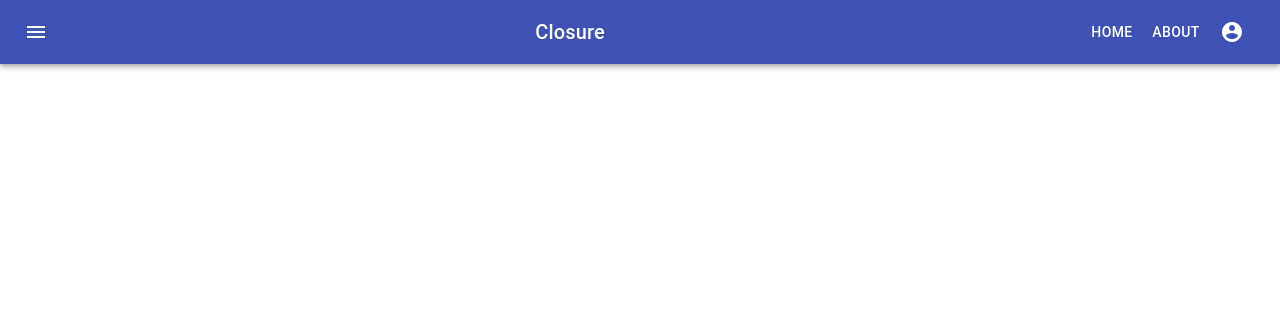
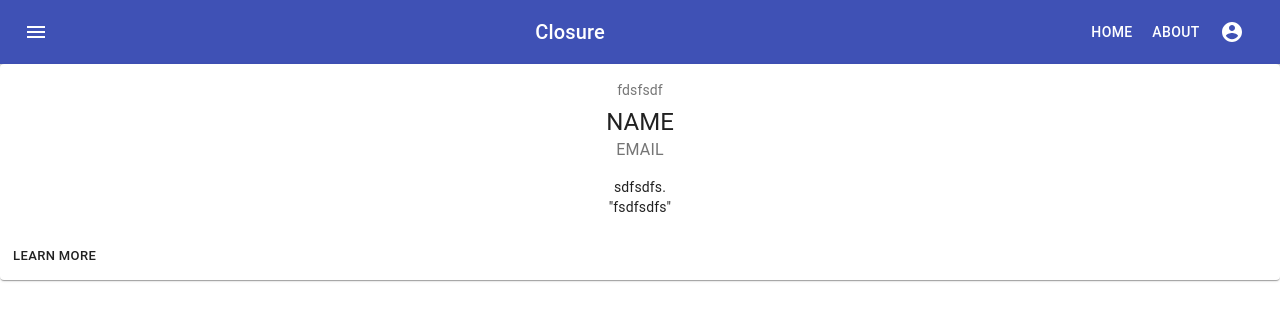
Before and after one commit to Naveed-Naqi/closure, a React (Create React App) app in the folder client/: page /Profile in a window 1280 px wide. Shown: the top 320 px of the page. Built offline with nearby package versions, Linux system fonts and the light colour scheme.

Commit message:
ProfilePage

```diff
--- a/client/src/App.js
+++ b/client/src/App.js
@@ -24,6 +24,7 @@ import map from './img/map.png'
 import HomePage from "./components/HomePage";
 import SinglePlace from "./components/SinglePlace";
 import SinglePlaceComments from "./components/SinglePlaceComments";
+import ProfilePage from "./components/ProfilePage";
 
 // Check for token to keep user logged in
 if (localStorage.jwtToken) {
@@ -65,6 +66,7 @@ class App extends Component {
               <Route exact path="/home" component={HomePage} />
               <Route exact path="/single/:id" component={SinglePlace} />
               <Route exact path="/comment_single/:id" component={SinglePlaceComments} />
+              <Route exact path="/Profile" component={ProfilePage} />
 
               <PrivateRoute
                 exact
--- /dev/null
+++ b/client/src/components/ProfilePage.js
@@ -0,0 +1,56 @@
+import React from 'react';
+import { makeStyles } from '@material-ui/core/styles';
+import Card from '@material-ui/core/Card';
+import CardActions from '@material-ui/core/CardActions';
+import CardContent from '@material-ui/core/CardContent';
+import Button from '@material-ui/core/Button';
+import Typography from '@material-ui/core/Typography';
+
+
+const useStyles = makeStyles({
+    root: {
+      minWidth: 275,
+    },
+    bullet: {
+      display: 'inline-block',
+      margin: '0 2px',
+      transform: 'scale(0.8)',
+    },
+    title: {
+      fontSize: 14,
+    },
+    pos: {
+      marginBottom: 15,
+    },
+  });
+
+
+  const ProfilePage = () => {
+    const classes = useStyles();
+    const bull = <span className={classes.bullet}>•</span>;
+    return(
+        <Card className={classes.root}>
+      <CardContent>
+        <Typography className={classes.title} color="textSecondary" gutterBottom>
+          fdsfsdf
+        </Typography>
+        <Typography variant="h5" component="h2">
+          NAME
+        </Typography>
+        <Typography className={classes.pos} color="textSecondary">
+          EMAIL
+        </Typography>
+        <Typography variant="body2" component="p">
+          sdfsdfs.
+          <br />
+          {'"fsdfsdfs"'}
+        </Typography>
+      </CardContent>
+      <CardActions>
+        <Button size="small">Learn More</Button>
+      </CardActions>
+    </Card>
+  );
+};
+
+export default ProfilePage;
--- a/client/src/components/info/NavBar.js
+++ b/client/src/components/info/NavBar.js
@@ -20,6 +20,9 @@ function NavBar() {
     const handleRegister = () => {
       history.push("/register")
     }
+    const handleProfile = () => {
+      history.push("/Profile")
+    }
 
 
 
@@ -40,7 +43,7 @@ function NavBar() {
         About
 
         </Button>
-        <IconButton color = 'inherit' aria-label = 'account'>
+        <IconButton onClick = {handleProfile} color = 'inherit' aria-label = 'account'>
            <AccountCircle/>
 
         </IconButton>
```
